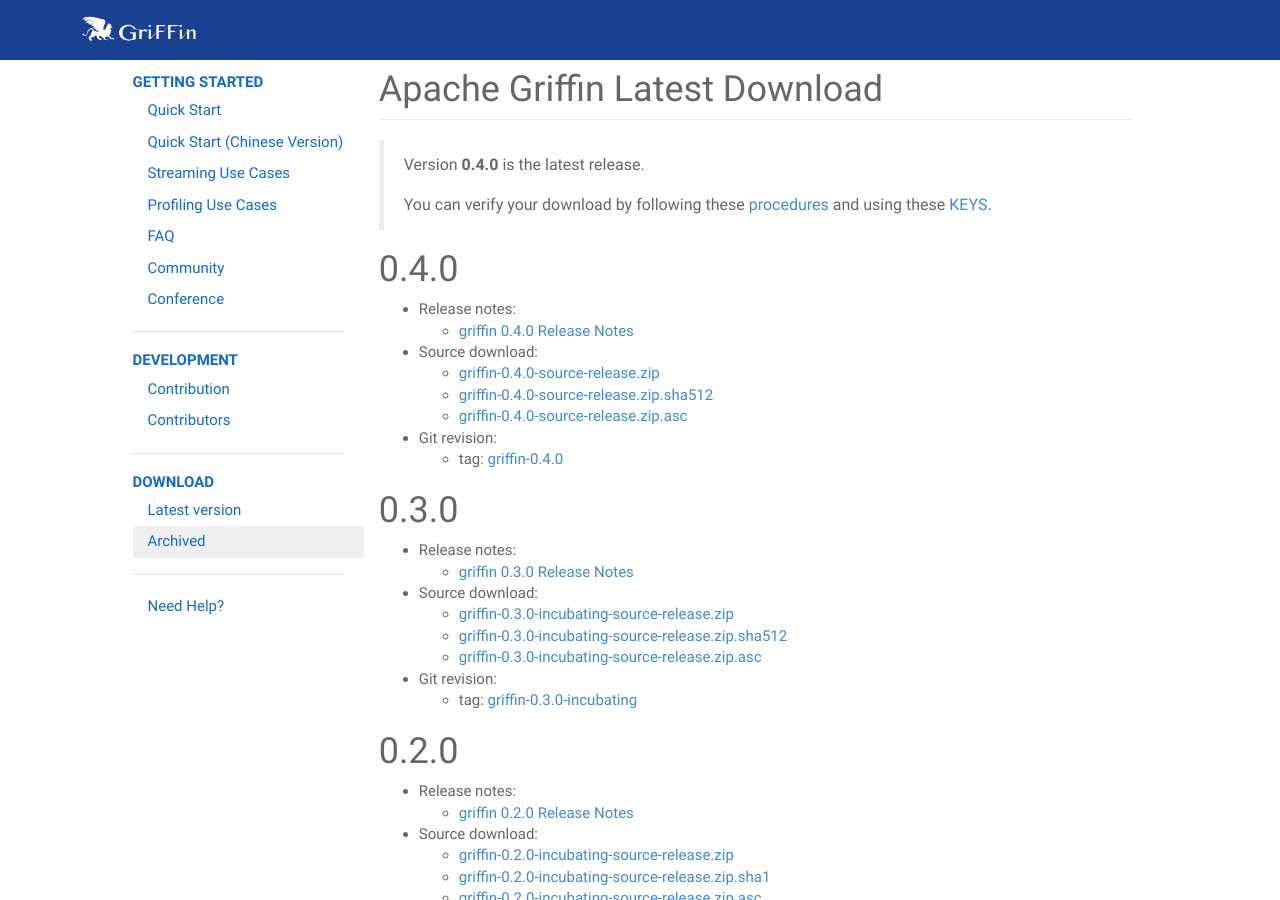
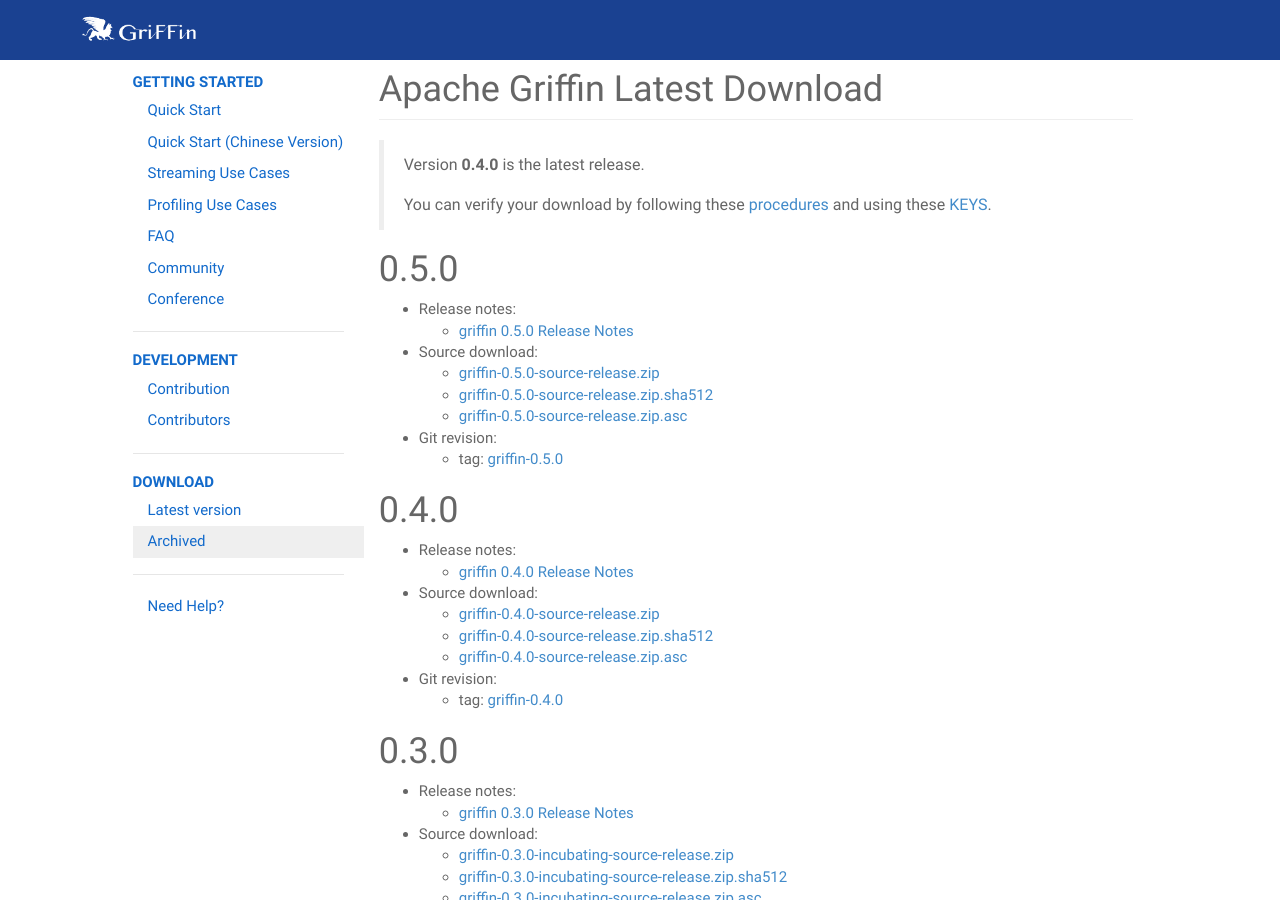
Before and after one commit to apache/griffin-site, a Jekyll site: the page built from download.md, in a window 1280 px wide and 900 px high. Built offline with Jekyll 4.4.1, drawn with Linux system fonts in a browser that asks for light colours; comment, search, counter and statistics services are not loaded.

Commit message:
Initial commit

```diff
--- a/download.md
+++ b/download.md
@@ -7,6 +7,16 @@
 > Version **0.4.0** is the latest release.
 >
 > You can verify your download by following these [procedures](https://www.apache.org/info/verification.html) and using these [KEYS](https://archive.apache.org/dist/griffin/KEYS).
+
+# 0.5.0
+* Release notes:
+	* [griffin 0.5.0 Release Notes](https://archive.apache.org/dist/griffin/0.5.0/CHANGES.txt)
+* Source download:
+	* [griffin-0.5.0-source-release.zip](https://archive.apache.org/dist/griffin/0.5.0/griffin-0.5.0-source-release.zip)
+	* [griffin-0.5.0-source-release.zip.sha512](https://archive.apache.org/dist/griffin/0.5.0/griffin-0.5.0-source-release.zip.sha512)
+	* [griffin-0.5.0-source-release.zip.asc](https://archive.apache.org/dist/griffin/0.5.0/griffin-0.5.0-source-release.zip.asc)
+* Git revision:
+	* tag: [griffin-0.5.0](https://gitbox.apache.org/repos/asf?p=griffin.git;a=tag;h=refs/tags/griffin-0.5.0)
 
 # 0.4.0
 * Release notes:
```
Also changed, not shown: community.md (+1 -1 lines), latest.md (+7 -7 lines).
